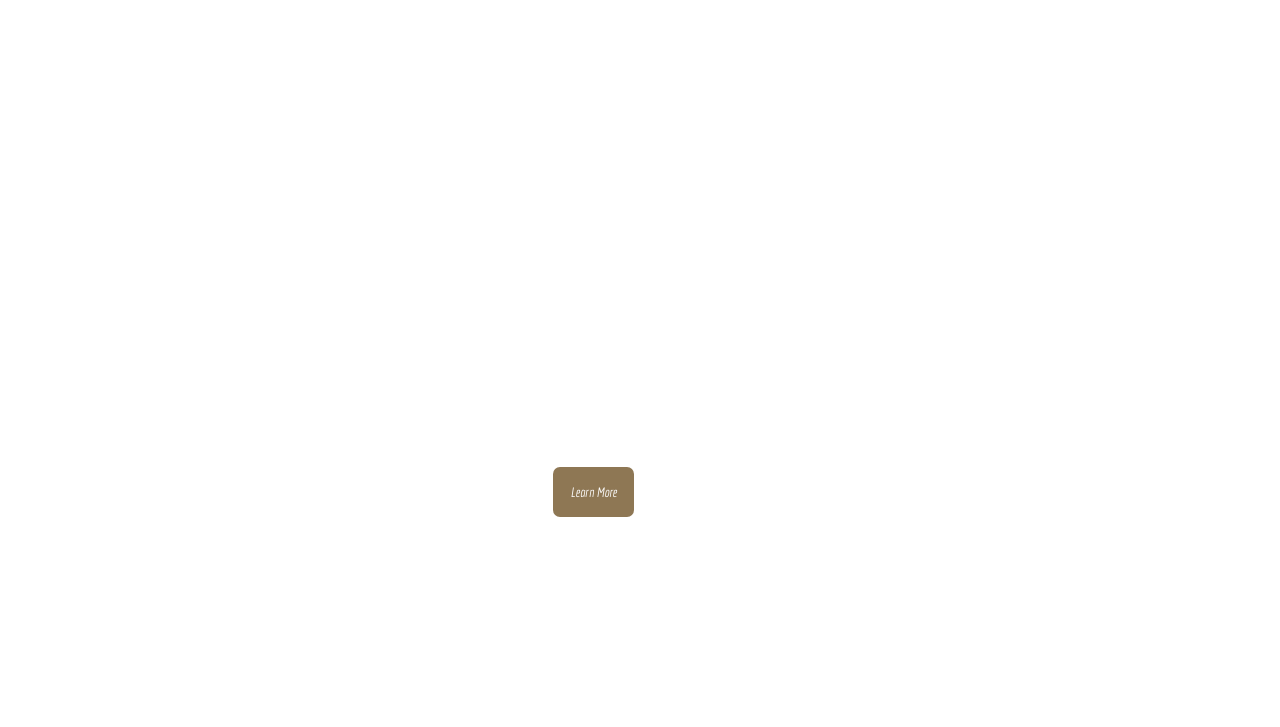
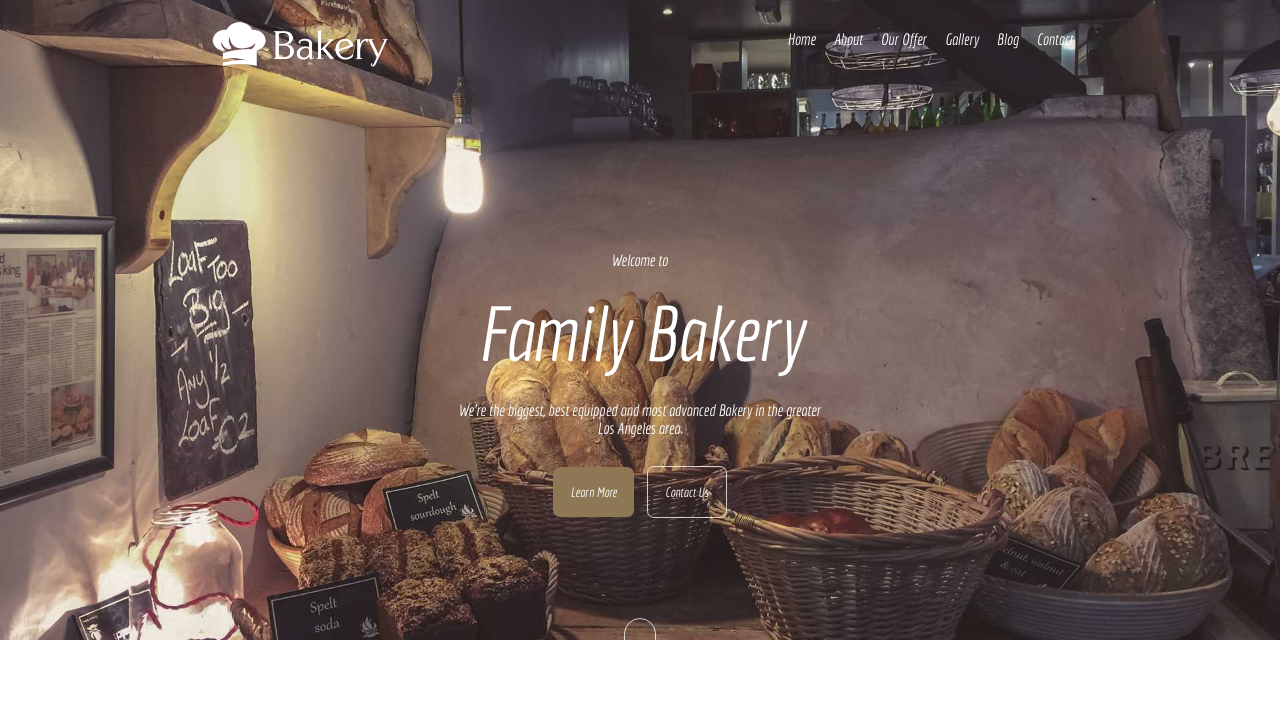
Before and after one commit to ZiadtahaM/bakery-website-landingpgae, a plain HTML site: page index.html in a window 1280 px wide. Shown: the top 727 px of the page. Drawn offline with Linux system fonts and the light colour scheme.

Commit message:
Update style.css

```diff
--- a/style.css
+++ b/style.css
@@ -14,7 +14,7 @@ html {
   clear: both;
 }
 header.home-page {
-  background-image: url(../img/drew-coffman-1872.jpg);
+  background-image: url(drew-coffman-1872.jpg);
   background-size: cover;
   background-position: center;
   height: 80vh;
```
